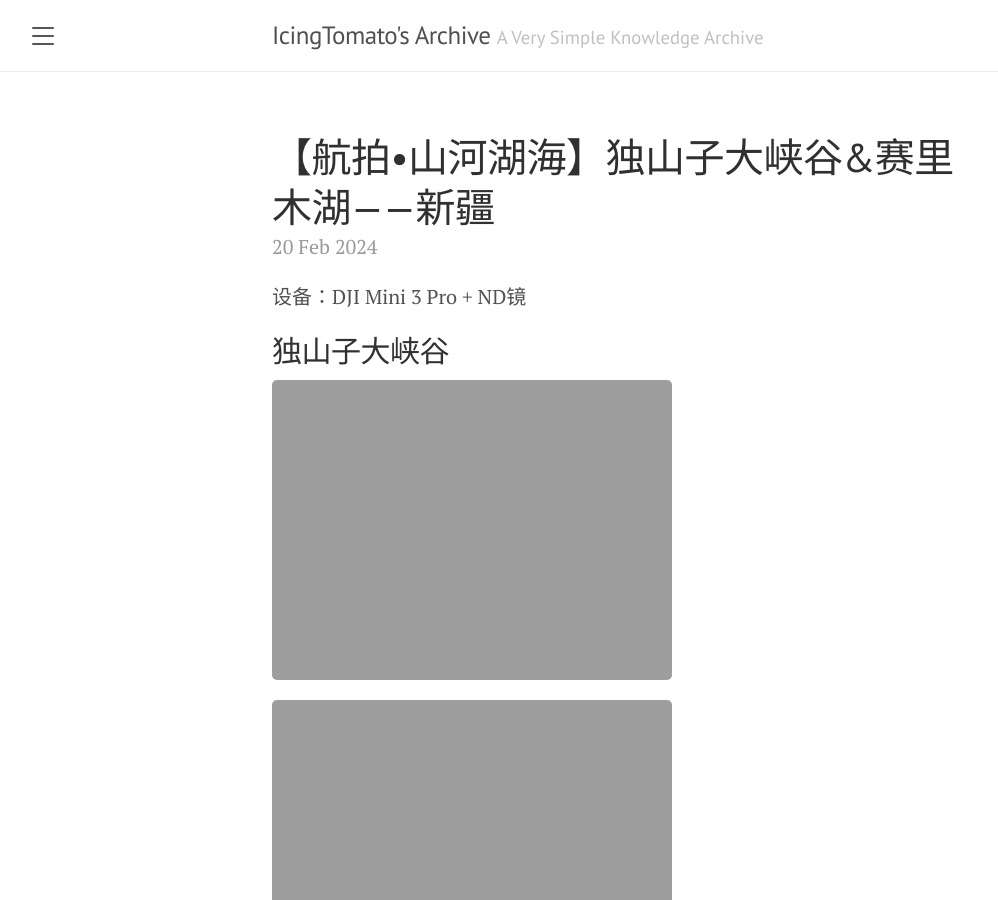
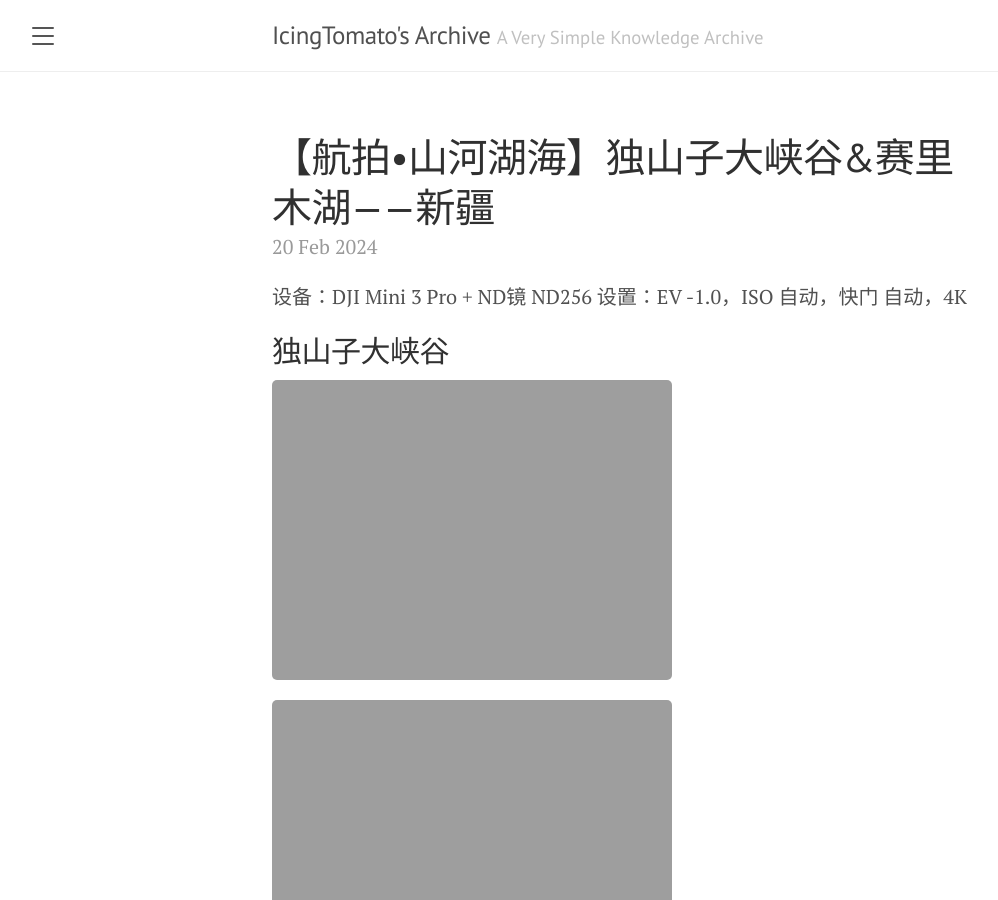
Before and after one commit to IcingTomato/icing.fun, a Jekyll site: the page built from _posts/2024-02-20-travel_around_xinjiang.markdown, in a window 1280 px wide and 900 px high. Shown: the whole window, without its empty margins (8-1006 px from the left). Built offline with Jekyll 4.4.1, drawn with Linux system fonts in a browser that asks for light colours.

Commit message:
Add: Add 20240220

```diff
--- a/_posts/2024-02-20-travel_around_xinjiang.markdown
+++ b/_posts/2024-02-20-travel_around_xinjiang.markdown
@@ -4,7 +4,8 @@ title:  "【航拍•山河湖海】独山子大峡谷&赛里木湖——新疆"
 tags: travel aerial uav xinjiang zh-cn
 ---
 
-设备：DJI Mini 3 Pro + ND镜
+设备：DJI Mini 3 Pro + ND镜 ND256
+设置：EV -1.0，ISO 自动，快门 自动，4K
 
 ## 独山子大峡谷
 
```
